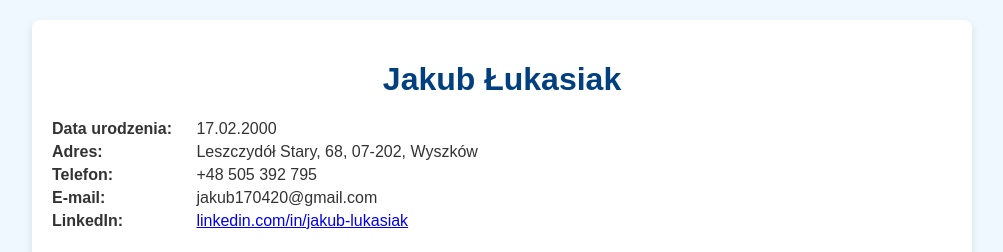
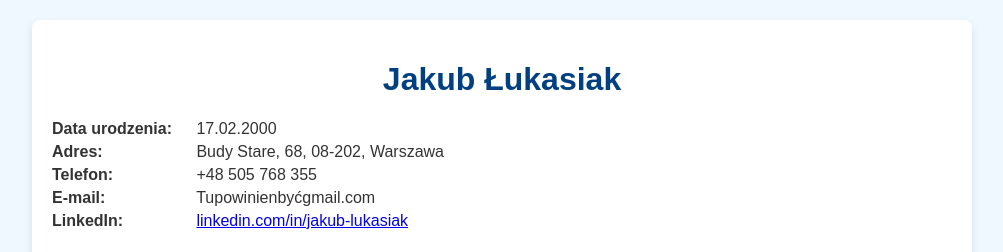
Before and after one commit to Medozuka/Nr-albumu-160831, a plain HTML site: page index.html in a window 1280 px wide. Shown: the top 252 px of the page, without its empty margins (138-1141 px from the left). Drawn offline with Linux system fonts and the light colour scheme.

Commit message:
Update index.html

```diff
--- a/index.html
+++ b/index.html
@@ -76,9 +76,9 @@
         <h1>Jakub Łukasiak</h1>
         <div class="section info">
             <p><strong>Data urodzenia:</strong> 17.02.2000</p>
-            <p><strong>Adres:</strong> Leszczydół Stary, 68, 07-202, Wyszków</p>
-            <p><strong>Telefon:</strong> +48 505 392 795</p>
-            <p><strong>E-mail:</strong> jakub170420@gmail.com</p>
+            <p><strong>Adres:</strong> Budy Stare, 68, 08-202, Warszawa</p>
+            <p><strong>Telefon:</strong> +48 505 768 355</p>
+            <p><strong>E-mail:</strong> Tupowinienbyćgmail.com</p>
             <p><strong>LinkedIn:</strong> <a href="www.linkedin.com/in/jakub-%C5%82ukasiak-2b854b255/" target="_blank">linkedin.com/in/jakub-lukasiak</a></p>
         </div>
 
```
